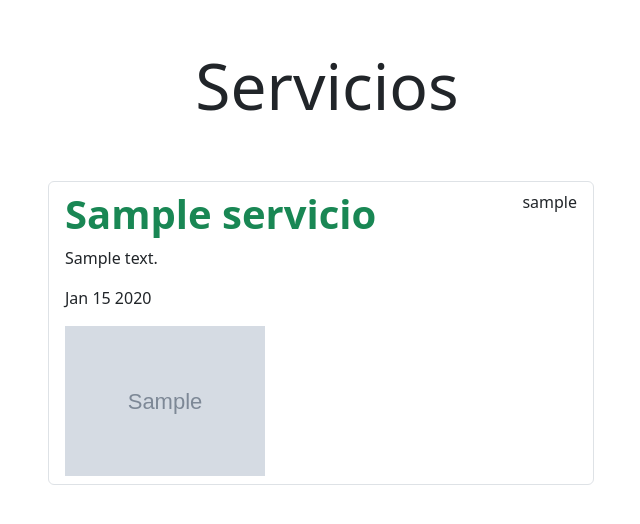
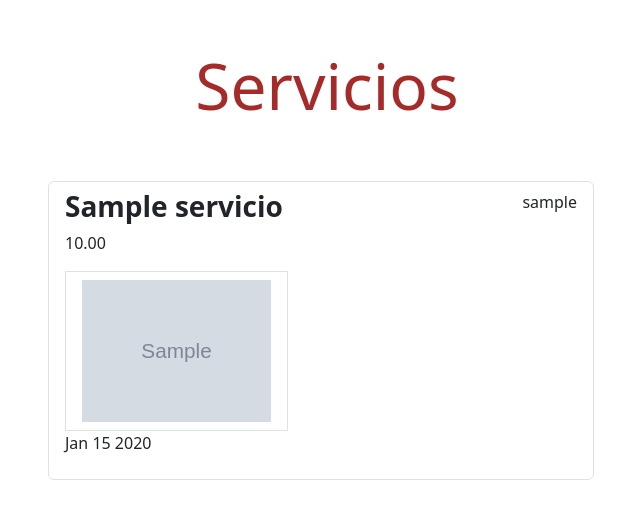
Before and after one commit to mmontanez1022/FindStyle, a Django app: page /servicios/ in a window 1280 px wide. Shown: the part 56-580 px from the top of the page, without its empty margins (313-953 px from the left). Run offline with Django 5.2, Linux system fonts and the light colour scheme; a user stored in the database is signed in; tables that the repository leaves empty hold one stand-in row (values such as "Sample post"); grey boxes marked "Sample" are stand-in pictures.

Commit message:
Cambios Recientes

```diff
--- a/servicios/forms.py
+++ b/servicios/forms.py
@@ -4,9 +4,9 @@ from .models import Servicios
 class ServiciosForm(forms.ModelForm):
     class Meta:
         model = Servicios
-        fields = ['title', 'description', 'important', 'imagen']
+        fields = ['title', 'description','imagen', 'precio']
         widgets ={
             'title' : forms.TextInput(attrs={'class':'form-control', 'placeholder':'Escribe un titulo'}),
             'description' : forms.Textarea(attrs={'class':'form-control', 'placeholder':'Escribe una descripción'}),
-            'important' : forms.CheckboxInput(attrs={'class':'form-check-input m-auto'}),
+
         }
--- a/servicios/models.py
+++ b/servicios/models.py
@@ -6,10 +6,9 @@ class Servicios(models.Model): #1,05
     title = models.CharField(max_length=100)
     description = models.TextField(blank=True)
     created = models.DateTimeField(auto_now_add=True)
-    datecompleted = models.DateTimeField(null=True, blank=True)
-    important = models.BooleanField(default=False)
     user = models.ForeignKey(User, on_delete=models.CASCADE)
     imagen = models.ImageField(upload_to='imagenes_productos/', null=True, blank=True)
+    precio = models.DecimalField(max_digits=8, decimal_places=2, default=0.00)
 
     def __str__(self):
         return self.title + '- by ' + self.user.username
--- /dev/null
+++ b/servicios/static/FindStyleApp/css/estilos.css
@@ -0,0 +1,3 @@
+h1{
+    color: brown;
+}
--- a/servicios/templates/base.html
+++ b/servicios/templates/base.html
@@ -1,9 +1,12 @@
+{% load static %}
+
 <!DOCTYPE html>
 <html lang="en">
 <head>
     <meta charset="UTF-8">
     <meta name="viewport" content="width=device-width, initial-scale=1.0">
-    <link rel="stylesheet" href="https://cdn.jsdelivr.net/npm/bootstrap@5.3.7/dist/css/bootstrap.min.css">
+    <link rel="stylesheet" href="https://cdn.jsdelivr.net/npm/bootstrap@5.3.7/dist/css/bootstrap.min.css"-->
+    <link rel="stylesheet" href="{% static 'FindStyleApp/css/estilos.css' %}">
     <title>FindStyle</title>
 </head>
 <body>
@@ -37,6 +40,7 @@
                 <a href="/signin" class="nav-link">Iniciar Sesión</a>
             </li>
             {% endif %}
+
         </ul>
         </div>
     </div>
--- a/servicios/templates/servicios.html
+++ b/servicios/templates/servicios.html
@@ -1,34 +1,39 @@
 {% extends 'base.html' %}
+{% load static %}
 
 {% block content %}
-<main class="container">
-    <div class="row col-md-6 offset-md-3">
+<!DOCTYPE html>
+<html lang="en">
+<head>
+    <meta charset="UTF-8">
+    <meta name="viewport" content="width=device-width, initial-scale=1.0">
+    <link rel="stylesheet" href="{% static 'FindStyleApp/css/estilos.css' %}">
+    <title>Perfil</title>
+</head>
+<body>
+    <main class="container" >
+    <div class="row col-md-6 offset-md-3" id="catalogo">
         <h1 class="text-center display-3 py-5">Servicios</h1>
-        <ul class="list-group">
+        <div class="list-group" ><!--fotos-->
             {% for servicio in servicios %}
-            <a class="list-group-item" href="{% url 'servicio_detail' servicio.id %}">
+            <a class="list-group-item" href="{% url 'servicio_detail' servicio.id %}"><!--foto-->
                 <header class="d-flex justify-content-between">
-                    {% if servicio.important %}
-                    <h1 class="fw-bold text-success">{{servicio.title}}</h1>
-
-                    {% else %}
-                    <h1 class="fw-bold">{{servicio.title}}</h1>
-                    {% endif %}
+                    <h3 class="fw-bold">{{servicio.title}}</h3>
                     <p>{{servicio.user.username}}</p>
 
                 </header>
-
-                <p>{{servicio.description}}</p>
-                <p>{{ servicio.created|date:"M j Y " }}</p>
+                <p >{{servicio.precio}}</p>
                 {% if servicio.imagen %}
-                    <img src="{{ servicio.imagen.url }}" alt="Imagen del producto" width="200">
+                    <img src="{{ servicio.imagen.url }}" alt="Imagen del producto" class="list-group-item" style="height: 10rem;">
                 {% endif %}
-
+                    <p>{{ servicio.created|date:"M j Y " }}</p>
 
             </a>
             {% endfor %}
-        </ul>
+        </div>
     </div>
 </main>
+</body>
+</html>
 
 {% endblock %}
```
Also changed, not shown: media/imagenes_productos/11.png (added), media/imagenes_productos/3.png (added), media/imagenes_productos/4.png (added), media/imagenes_productos/WhatsApp_Image_2025-04-24_at_2.08.05_PM.jpeg (added), media/imagenes_productos/konota.jpeg (added), media/imagenes_productos/uwu.jpeg (added), media/imagenes_productos/uwu_021u3CM.jpeg (added), media/imagenes_productos/uwu_GtzYSMf.jpeg (added), servicios/migrations/0003_servicios_precio.py (added), servicios/migrations/0004_remove_servicios_datecompleted.py (added), servicios/migrations/0005_remove_servicios_important.py (added).
